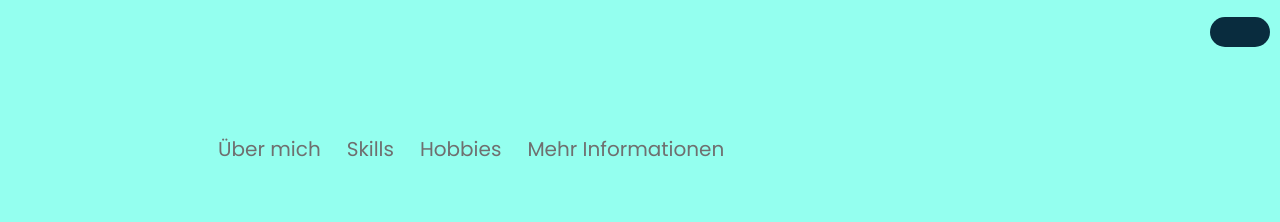
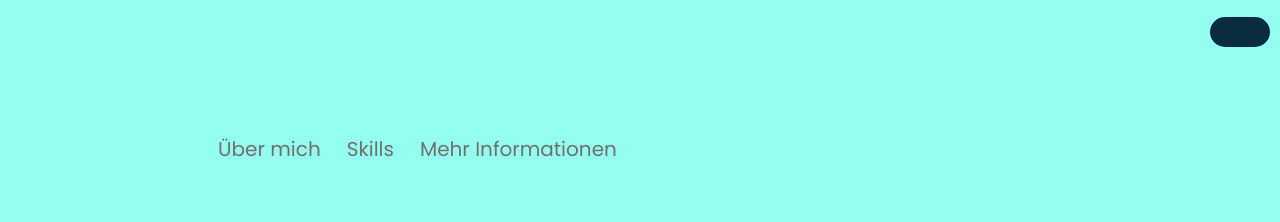
Before and after one commit to VinithDeveloper/VinithDeveloper.github.io, a plain HTML site: page index.html in a window 1280 px wide. Shown: the top 222 px of the page. Drawn offline with nearby package versions, Linux system fonts and the light colour scheme.

Commit message:
Update index.html

```diff
--- a/index.html
+++ b/index.html
@@ -38,7 +38,6 @@
                     <!--Navigationsbereich-->
                     <li><a href="#uebermich_section">Über mich</a></li> <!--mit href navigiere ich den zum über mich Abschnitt-->
                     <li><a href="#skill_section">Skills</a></li>
-                    <li><a href="">Hobbies</a></li>
                     <li><a href="#footer-content">Mehr Informationen</a></li>
                 </ul>
             </nav>
```
